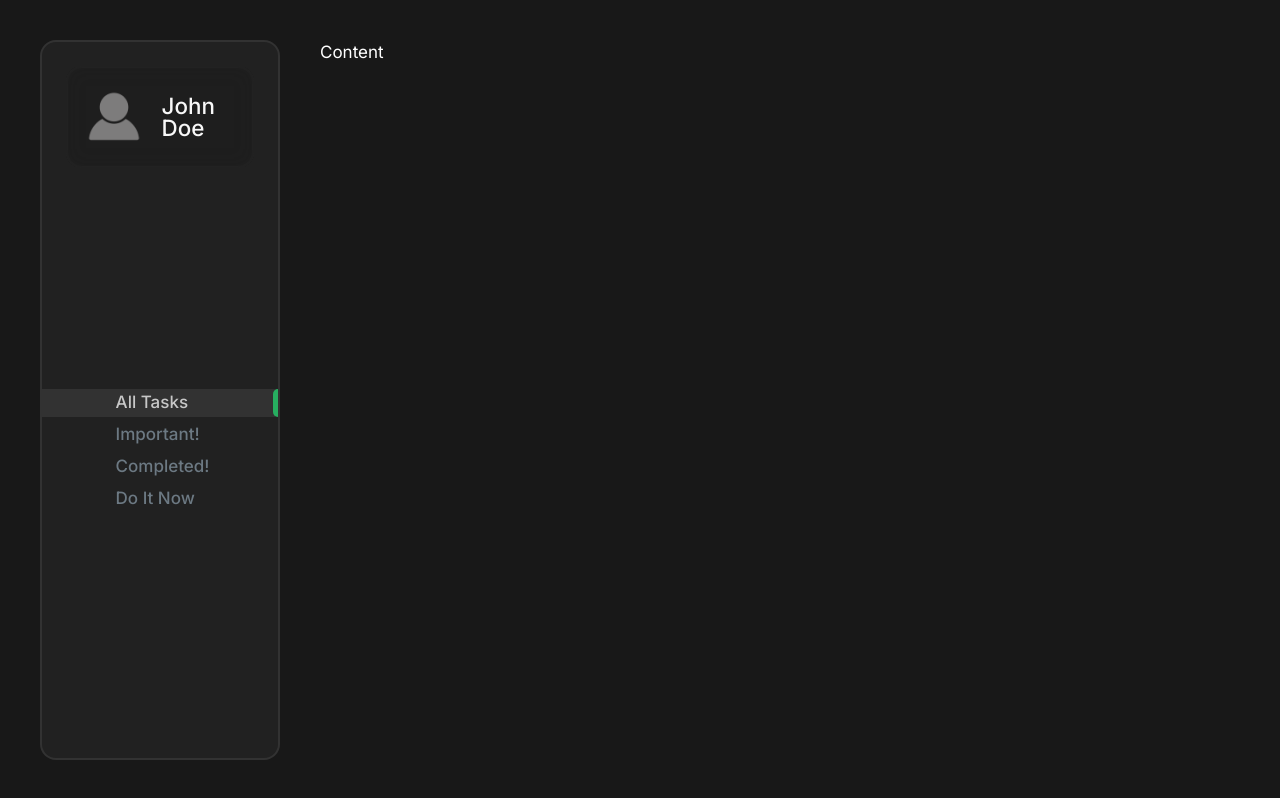
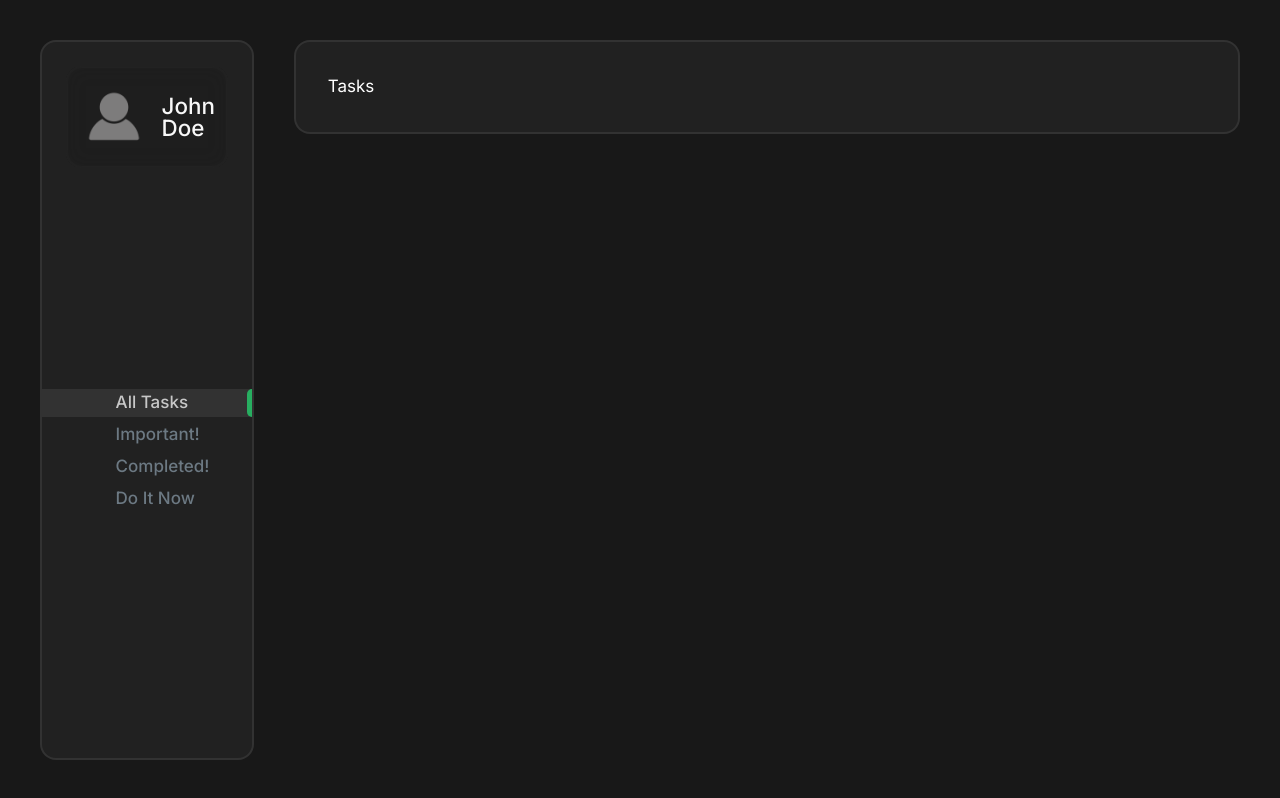
Before and after one commit to acz1992/task_manager, a Next.js app: page / in a window 1280 px wide. Built offline with nearby package versions, Linux system fonts and the light colour scheme.

Commit message:
Style All Tasks Page

```diff
--- /dev/null
+++ b/app/Components/Tasks/Tasks.tsx
@@ -0,0 +1,26 @@
+"use client";
+import { useGlobalState } from "@/app/context/globalProvider";
+import React from "react";
+import styled from "styled-components";
+
+function Tasks() {
+	const { theme } = useGlobalState();
+
+	return <TaskStyled theme={theme}>Tasks</TaskStyled>;
+}
+const TaskStyled = styled.main`
+	padding: 2rem;
+	width: 100%;
+	background-color: ${(props) => props.theme.colorBg2};
+	border: 2px solid ${(props) => props.theme.borderColor2};
+	border-radius: 1rem;
+    height: 100%
+
+	overflow-y: auto;
+
+	&::-webkit-scrollbar {
+		width: 0.5rem;
+	}
+`;
+
+export default Tasks;
--- a/app/layout.tsx
+++ b/app/layout.tsx
@@ -32,7 +32,7 @@
 				<ContextProvider>
 					<GlobalStyleProvider>
 						<Sidebar />
-						{children}
+						<div className="w-full">{children}</div>
 					</GlobalStyleProvider>
 				</ContextProvider>
 			</body>
--- a/app/page.tsx
+++ b/app/page.tsx
@@ -1,9 +1,6 @@
 import Image from "next/image";
+import Tasks from "./Components/Tasks/Tasks";
 
 export default function Home() {
-	return (
-		<main>
-			<h1>Content</h1>
-		</main>
-	);
+	return <Tasks />;
 }
```
